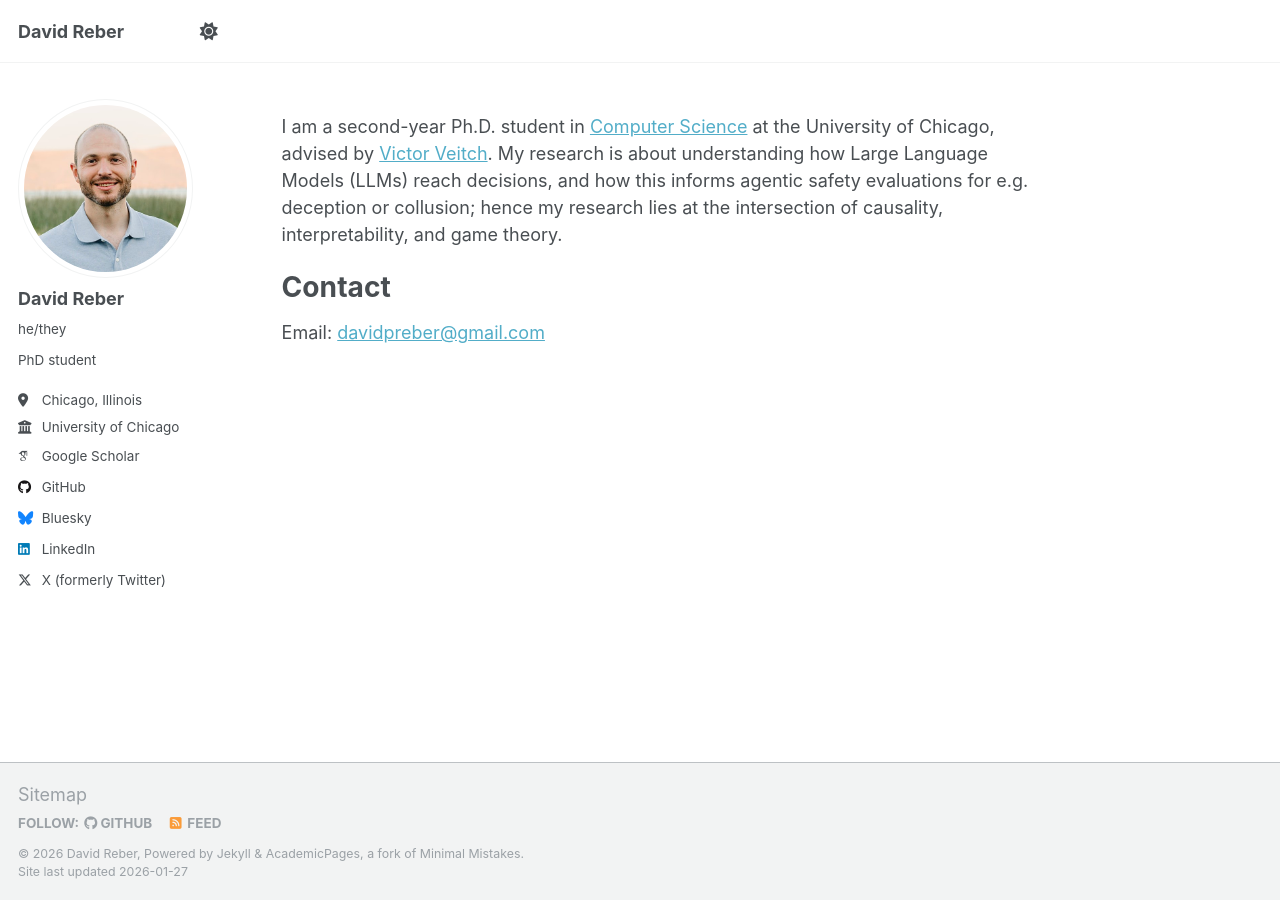
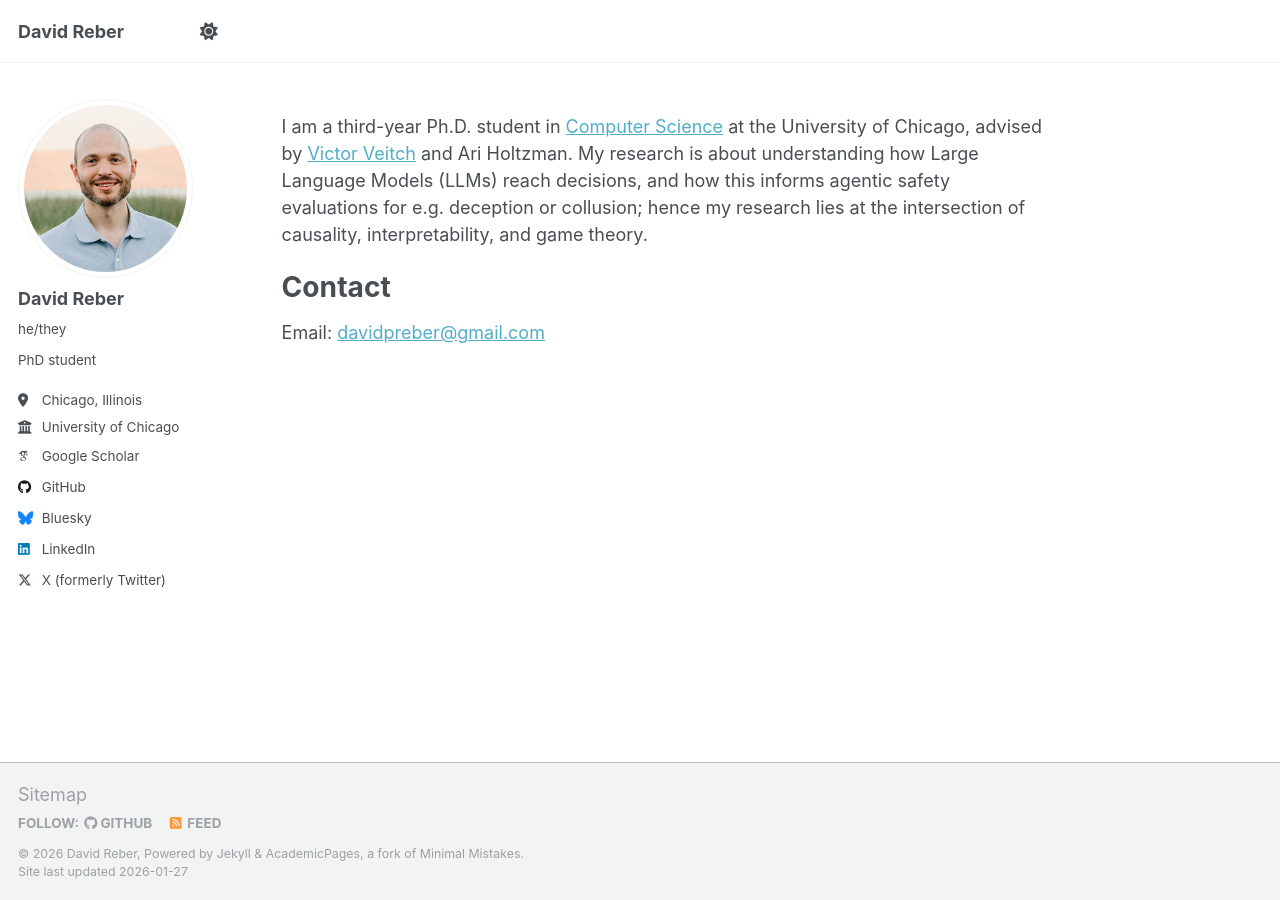
Before and after one commit to davidreber/davidreber.github.io, a Jekyll site: the page built from _pages/about.md, in a window 1280 px wide. Built offline with Jekyll 4.4.1, drawn with Linux system fonts in a browser that asks for light colours; some web fonts are replaced.

Commit message:
advisor update

```diff
--- a/_pages/about.md
+++ b/_pages/about.md
@@ -7,7 +7,7 @@ redirect_from:
   - /about.html
 ---
 
-I am a second-year Ph.D. student in [Computer Science](https://computerscience.uchicago.edu/){:target="_blank"} at the University of Chicago, advised by [Victor Veitch](http://victorveitch.com/){:target="_blank"}.
+I am a third-year Ph.D. student in [Computer Science](https://computerscience.uchicago.edu/){:target="_blank"} at the University of Chicago, advised by [Victor Veitch](http://victorveitch.com/){:target="_blank"} and Ari Holtzman.
 My research is about understanding how Large Language Models (LLMs) reach decisions, and how this informs agentic safety evaluations for e.g. deception or collusion; hence my research lies at the intersection of causality, interpretability, and game theory.
 
 <!-- Here is my [CV]({{ '/files/Reber_CV.pdf' | relative_url }}){:target="_blank" rel="noopener"}. -->
```
